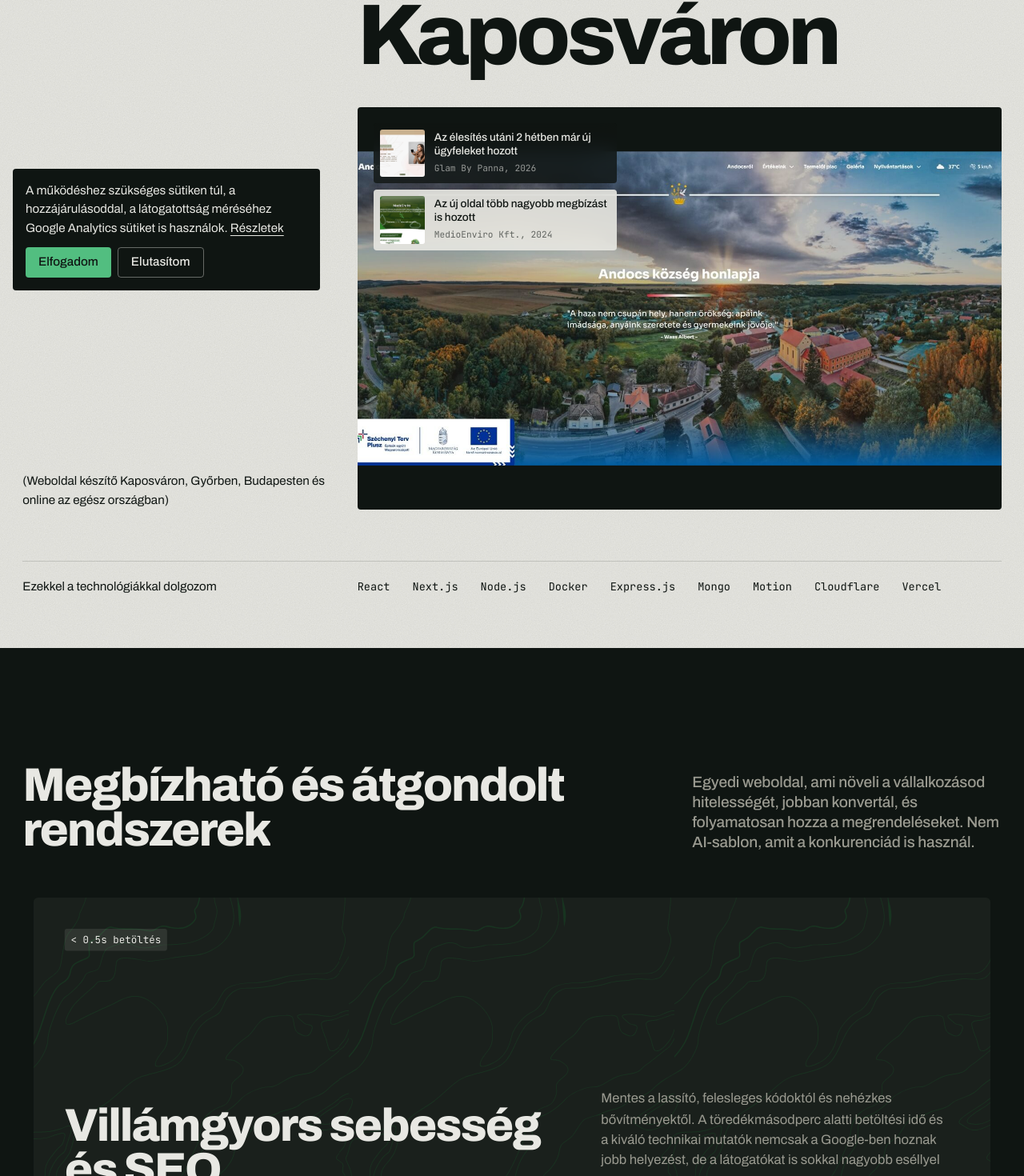
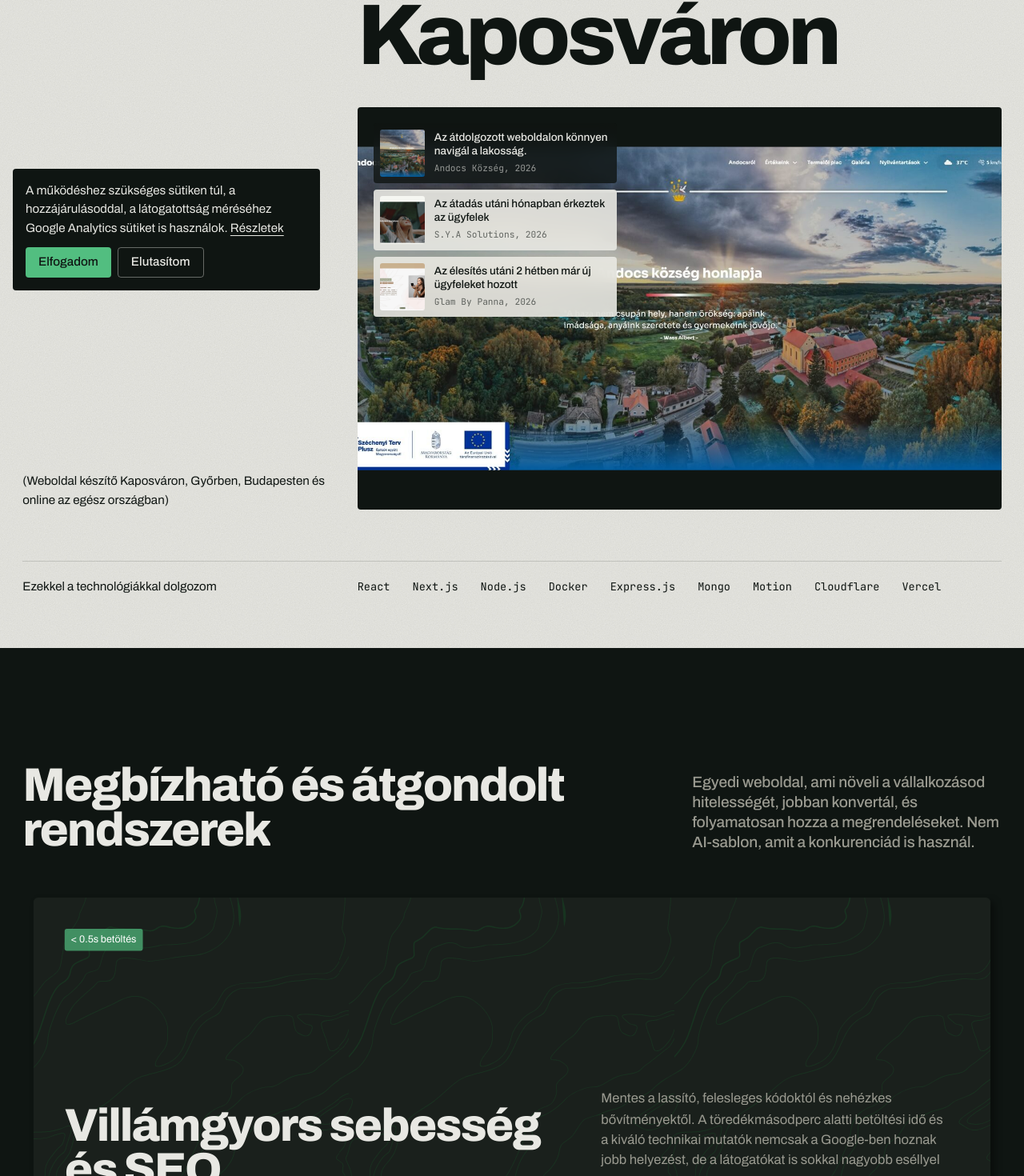
Before and after one commit to Quruzslo/PreferSite, a Next.js app: page / in a window 1280 px wide. Shown: the part 421-1891 px from the top of the page at 80% size. Built offline with nearby package versions, Linux system fonts and the light colour scheme.

Commit message:
benefit és hero kicsit átalakítva, herohoz valódi gombok bekötve

```diff
--- a/components/BenefitSection/BenefitSection.tsx
+++ b/components/BenefitSection/BenefitSection.tsx
@@ -36,10 +36,10 @@ function BenefitCard({
     <div className="sticky" style={{ top: `calc(5.5rem + ${index * 1.1}rem)` }}>
       <motion.article
         style={reduceMotion ? undefined : { scale, transformOrigin: "top" }}
-        className="grid min-h-[24rem] gap-8 rounded-[6px]  bg-ink-card bg-[url(/herobg.svg)] bg-contain bg-center p-5 md:min-h-[26rem] md:grid-cols-12 md:p-10"
+        className="grid min-h-[24rem] gap-8 rounded-[6px] shadow-[5px_5px_10px_0px_rgba(0,0,0,0.4)]  bg-ink-card bg-[url(/herobg.svg)] bg-contain bg-center p-5 md:min-h-[26rem] md:grid-cols-12 md:p-10"
       >
         <div className="flex flex-col justify-between gap-6 md:col-span-7">
-          <span className="w-fit rounded-[3px] bg-paper/10 px-2 py-1 font-mono text-[0.8rem]">
+          <span className="w-fit rounded-[3px] bg-green/70 px-2 py-1 text-white text-[0.8rem]">
             {benefit.badge}
           </span>
           <h3 className="type-h2">{benefit.title}</h3>
--- a/components/header/Header.tsx
+++ b/components/header/Header.tsx
@@ -13,8 +13,6 @@ import ArrowButton from "@/lib/ui/ArrowButton";
 
 type Theme = "light" | "dark";
 
-// Melyik szekció van a fejléc alatt? A szekciók data-theme attribútuma alapján
-// vált a fejléc színe, hogy világos és sötét háttéren is olvasható maradjon.
 function useThemeUnderHeader(pathname: string) {
   const [theme, setTheme] = useState<Theme>("light");
   const [scrolled, setScrolled] = useState(false);
@@ -94,9 +92,6 @@ export default function Header() {
     else lenis.start();
   }, [menuOpen, lenis]);
 
-  // A Lenist még a link görgetése előtt újra kell indítani: a start() a futó
-  // görgetési animációt is leállítja, így az effektből indítva elveszne a
-  // horgonyra (pl. /#arazas) görgetés.
   const closeMenu = () => {
     lenis?.start();
     setMenuOpen(false);
--- a/components/hero/Hero.tsx
+++ b/components/hero/Hero.tsx
@@ -1,7 +1,7 @@
 "use client";
 
 import Image from "next/image";
-import { useRef } from "react";
+import { useRef, useState } from "react";
 import {
   motion,
   useReducedMotion,
@@ -12,32 +12,43 @@ import RevealText from "@/lib/ui/RevealText";
 import ArrowButton from "@/lib/ui/ArrowButton";
 import TechStack from "@/components/tech-stack/TechStack";
 
-// Valós referenciákból vett eredmények, a lib/referencies/refs.js leírásai alapján.
+// referenciákból vett
 const wins = [
   {
+    id: 0,
+    img: "/references/andocs.jpg",
+    title: "Andocs Község",
+    text: "Az átdolgozott weboldalon könnyen navigál a lakosság.",
+    year: "2026",
+  },
+  {
+    id: 1,
+    img: "/references/syasolutions.jpg",
+    title: "S.Y.A Solutions",
+    text: "Az átadás utáni hónapban érkeztek az ügyfelek",
+    year: "2026",
+  },
+  {
+    id: 2,
     img: "/references/glambypanna.jpg",
     title: "Glam By Panna",
     text: "Az élesítés utáni 2 hétben már új ügyfeleket hozott",
     year: "2026",
-  },
-  {
-    img: "/references/medioenviro.jpg",
-    title: "MedioEnviro Kft.",
-    text: "Az új oldal több nagyobb megbízást is hozott",
-    year: "2024",
   },
 ];
 
 const ease = [0.16, 1, 0.3, 1] as const;
 
 export default function Hero() {
+  const [activeWin, setActiveWin] = useState(wins[0]);
+
   const imageRef = useRef<HTMLDivElement>(null);
   const reduceMotion = useReducedMotion();
   const { scrollYProgress } = useScroll({
     target: imageRef,
     offset: ["start end", "end start"],
   });
-  const imageScale = useTransform(scrollYProgress, [0, 1], [1.12, 1]);
+  const imageScale = useTransform(scrollYProgress, [0, 1], [1.5, 1]);
 
   return (
     <section
@@ -67,9 +78,6 @@ export default function Hero() {
             className="type-display w-full "
             delay={0.1}
           />
-          {/* <h1 className="type-display w-full">
-            Weboldal, webshop és CRM készítés Kaposváron
-          </h1> */}
         </div>
 
         <motion.p
@@ -94,8 +102,8 @@ export default function Hero() {
             className="absolute inset-0"
           >
             <Image
-              src="/references/andocs.jpg"
-              alt="Andocs község új weboldala, a Prefersite egyik referenciája"
+              src={activeWin.img}
+              alt={activeWin.text}
               fill
               priority
               sizes="(min-width: 1024px) 66vw, 100vw"
@@ -109,9 +117,12 @@ export default function Hero() {
                 key={win.title}
                 initial={{ opacity: 0, y: 12 }}
                 animate={{ opacity: 1, y: 0 }}
+                onClick={() => setActiveWin(win)}
                 transition={{ duration: 0.7, delay: 1.4 + i * 0.15, ease }}
                 className={`flex w-[min(19rem,calc(100vw-4rem))] gap-3 rounded-[4px] p-2 backdrop-blur-md ${
-                  i === 0 ? "bg-ink/80 text-paper" : "bg-paper/90 text-ink"
+                  i === activeWin.id
+                    ? "bg-ink/80 text-paper"
+                    : "bg-paper/90 text-ink"
                 }`}
               >
                 <div className="relative aspect-square w-14 shrink-0 overflow-hidden rounded-[3px]">
```
